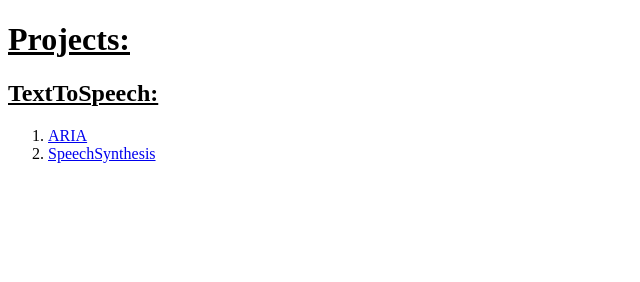
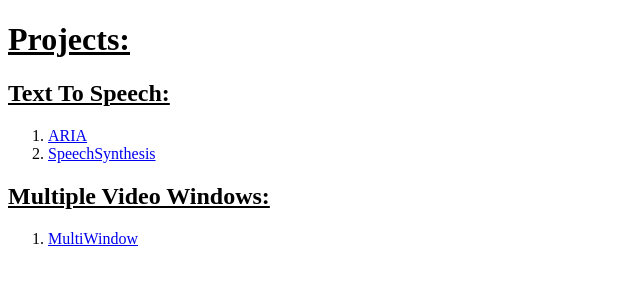
Before and after one commit to ramasat/ramasat.github.io, a plain HTML site: page index.html in a window 1280 px wide. Shown: the whole page, without its empty margins (0-640 px from the left). Drawn offline with Linux system fonts and the light colour scheme.

Commit message:
Add multi video project to the list

```diff
--- a/index.html
+++ b/index.html
@@ -6,10 +6,14 @@
 
   <body>
     <h1><u>Projects:</u></h1>
-    <h2><u>TextToSpeech:</u></h2>
+    <h2><u>Text To Speech:</u></h2>
     <ol type="1">
         <li><a href="https://ramasat.github.io/text-to-speech/aria/">ARIA</a></li>
         <li><a href="https://ramasat.github.io/text-to-speech/speechsynthesis/">SpeechSynthesis</a></li>
     </ol>
+    <h2><u>Multiple Video Windows:</u></h2>
+    <ol type="1">
+        <li><a href="https://ramasat.github.io/multiwindows/">MultiWindow</a></li>
+    </ol>
   </body>
 </html>
```
